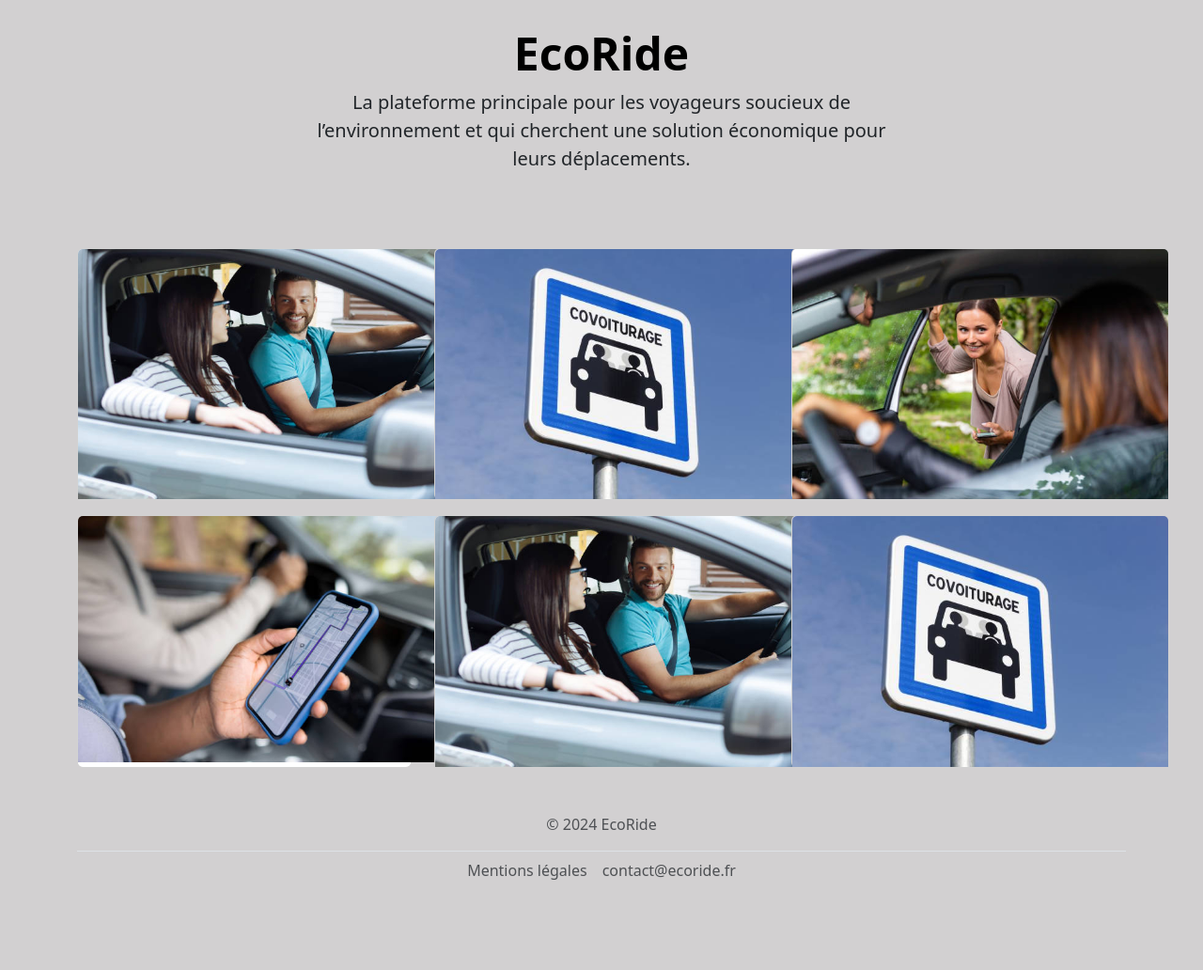
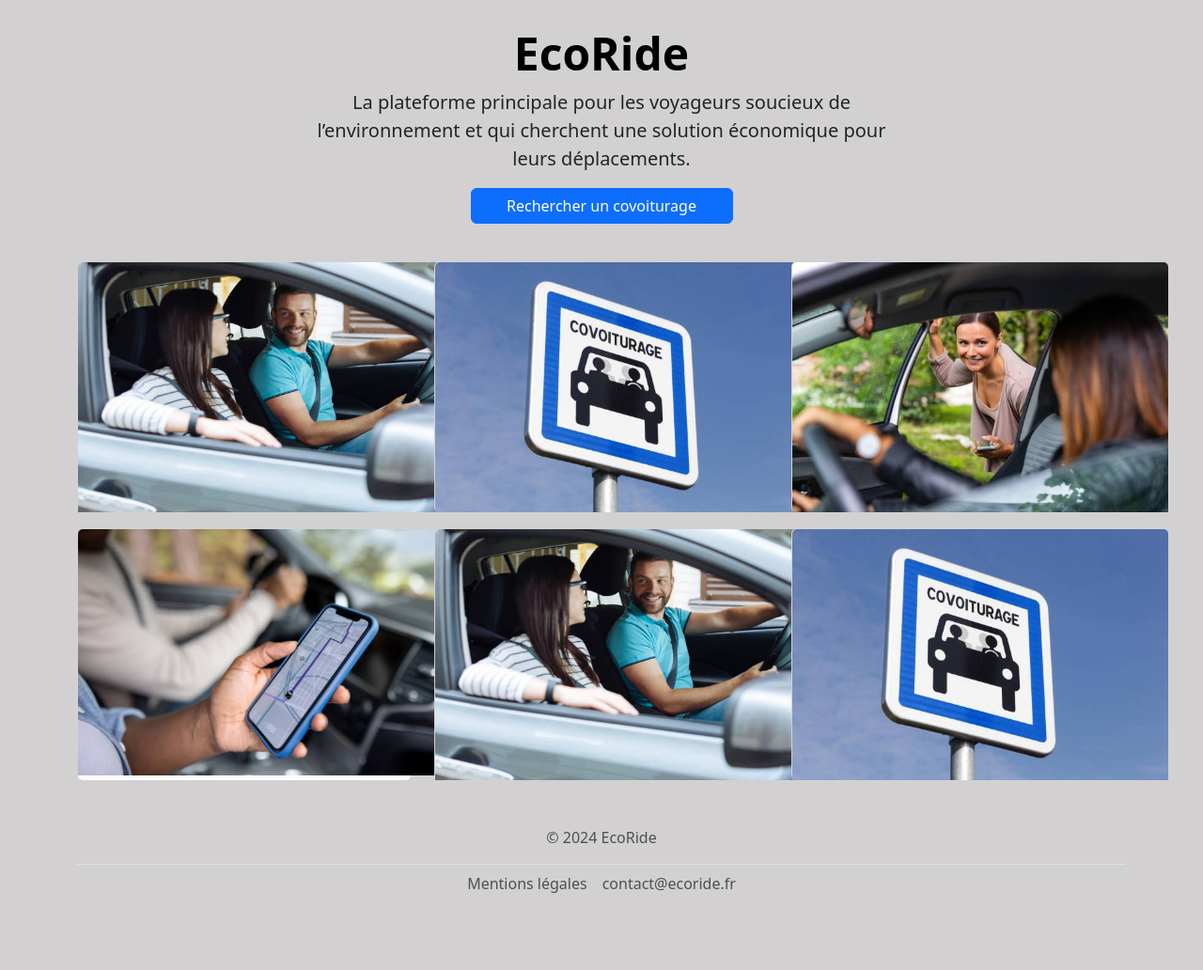
Before and after one commit to mohamedDVP/ecoRide, a Symfony app: template templates/home/index.html.twig in a window 1280 px wide. Shown: the part 565-1597 px from the top of the page at 94% size. Before the commit the page ends 1501 px from the top, so only its background shows below. Run offline with Twig, Linux system fonts and the light colour scheme; the template is opened without the code that fills it, so the values that code supplies are empty; some libraries are stand-ins or nearby versions.

Commit message:
formulaire de recherche de covoiturage à finir

```diff
--- a/templates/home/index.html.twig
+++ b/templates/home/index.html.twig
@@ -7,11 +7,27 @@
         <div class="col-lg-6 mx-auto">
             <p class="lead mb-3 ">La plateforme principale pour les voyageurs soucieux de l’environnement et qui cherchent une solution économique pour leurs déplacements.</p>
         </div>
-        <div class="d-grid gap-2 col-2 mx-auto mb-4">
-            <button class="btn btn-primary collapse" type="button">Rechercher un covoiturage</button>
+        <div class="container">
+            <div class="d-grid gap-2 col-3 mx-auto">
+                <button class="btn btn-primary" type="button" data-bs-toggle="collapse" data-bs-target="#collapseExample" aria-expanded="false" aria-controls="collapseExample">
+                    Rechercher un covoiturage
+                </button>
+            </div>
         </div>
+        <!--<div class="container">
+            <div class="collapse row-3 justify-content-between" id="collapseExample">
+                <div class="col-3 justify-content-between">
+                    <input type="text" class="form-control" placeholder="Ville de départ">
+                </div>
+                <div class="col-5 justify-content-center">
+                    <input type="text" class="form-control" placeholder="Ville d'arrivée">
+                </div>
+                <div class="col-3 justify-content-between">
+                    <input type="date" class="form-control" placeholder="Date">
+                </div>
+            </div>
+        </div>-->
     </div>
-
     <div class="container">
         <div class="row text-center justify-content-between">
             <div class="col-md-4 my-2 d-flex">
```
